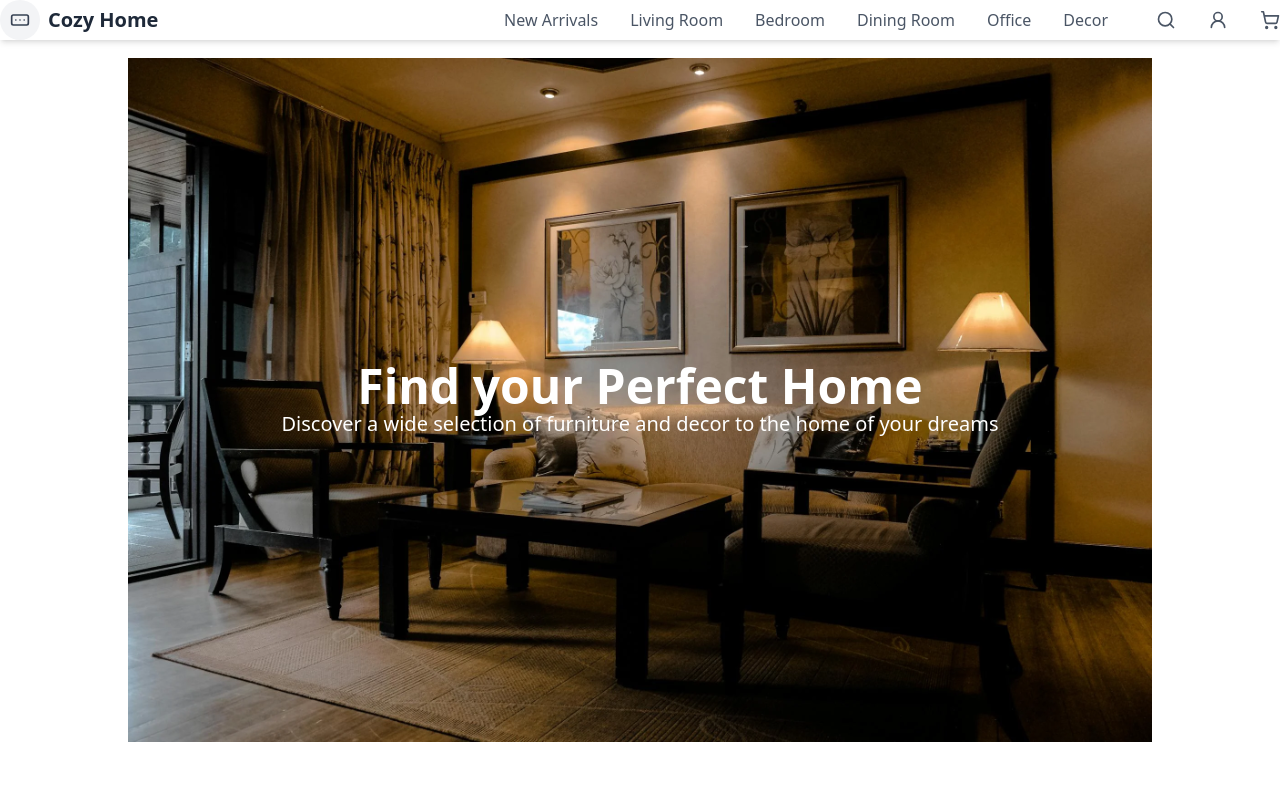
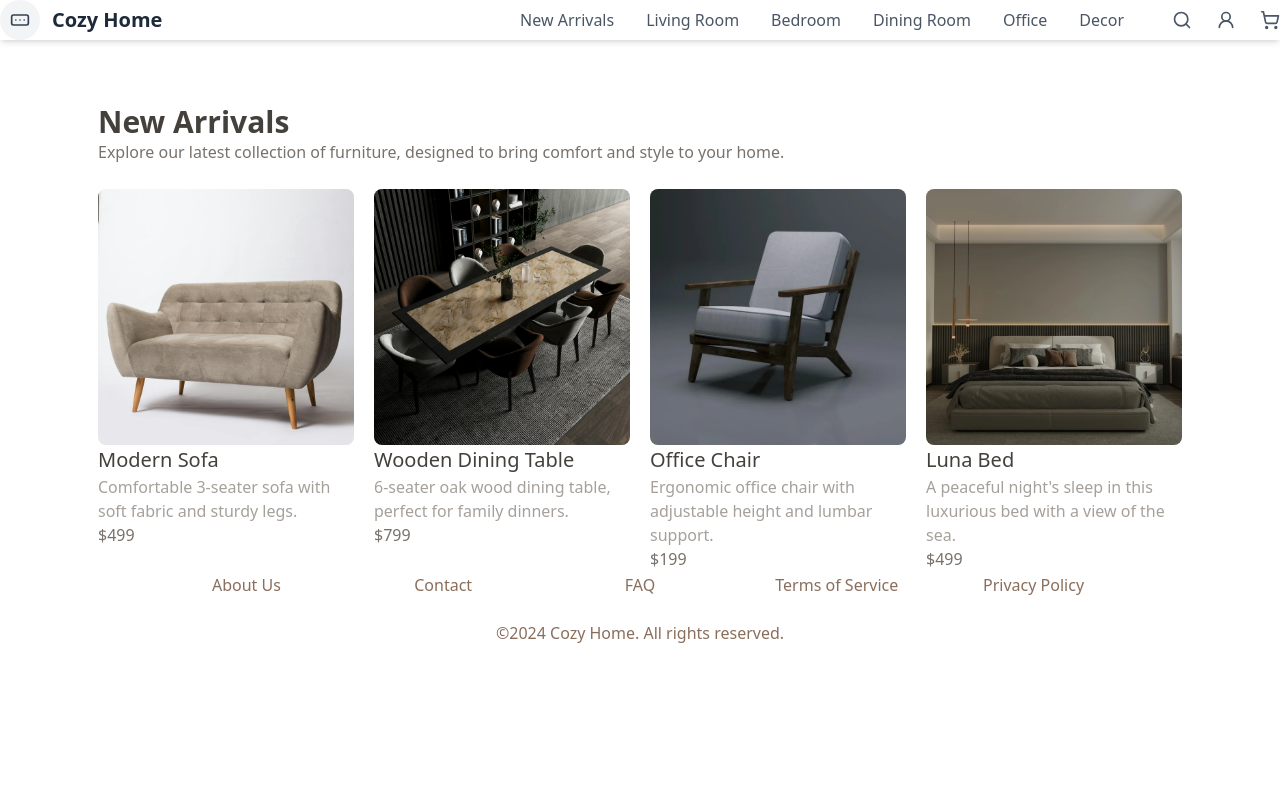
Before and after one commit to FrostScythe/furniture-website, a React (Vite) app: page /new-arrivals in a window 1280 px wide. Shown: the top 800 px of the page. Built offline with nearby package versions, Linux system fonts and the light colour scheme.

Commit message:
Complet of basic project

```diff
--- a/src/App.jsx
+++ b/src/App.jsx
@@ -1,14 +1,21 @@
 // src/App.jsx
 import {  Nav,  Footer} from "./components";
-import Home from "./pages/Home"
+import Home from "./pages/Home";
+import New from "./pages/New";
+import { Route, Routes } from "react-router-dom";
 
 function App() {
   return (
-    <>
+       <main className="flex flex-col gap-16">
       <Nav />
-      <Home />
+      <div>
+        <Routes>
+          <Route path="/" element={<Home />} />
+          <Route path="/new-arrivals" element={<New />} />
+        </Routes>
+      </div>
       <Footer />
-    </>
+      </main>
   );
 }
 
--- a/src/components/Nav.jsx
+++ b/src/components/Nav.jsx
@@ -1,30 +1,36 @@
-import { RectangleEllipsis, Search, UserRound, ShoppingCart } from 'lucide-react';
+import {
+  RectangleEllipsis,
+  Search,
+  UserRound,
+  ShoppingCart,
+} from "lucide-react";
+import { Link } from "react-router-dom";
 
 function Nav() {
   return (
-    <nav className="flex items-center justify-between p-10 shadow-md bg-white my-6">
+    <nav className="flex items-center justify-between p-6 shadow-md bg-white my-6">
       {/* Left: Logo + Company Name */}
-      <div className="flex items-center gap-2">
+      <Link to="/" className="flex items-center gap-3 hover:text-black transition">
         <div className="w-10 h-10 rounded-full bg-gray-100 flex items-center justify-center">
           <RectangleEllipsis className="w-5 h-5 text-gray-700" />
         </div>
         <h3 className="text-xl font-semibold text-gray-800">Cozy Home</h3>
-      </div>
+      </Link>
 
-      {/* Right: Navigation + Icons */}
+      {/* Right: Navigation Links + Icons */}
       <div className="flex items-center gap-12">
         {/* Navigation Links */}
         <div className="hidden md:flex gap-8 text-gray-600 font-medium">
-          <a href="#" className="hover:text-black transition">New Arrivals</a>
-          <a href="#" className="hover:text-black transition">Living Room</a>
-          <a href="#" className="hover:text-black transition">Bedroom</a>
-          <a href="#" className="hover:text-black transition">Dining Room</a>
-          <a href="#" className="hover:text-black transition">Office</a>
-          <a href="#" className="hover:text-black transition">Decor</a>
+          <Link to="/new-arrivals" className="hover:text-black transition">New Arrivals</Link>
+          <Link to="/living-room" className="hover:text-black transition">Living Room</Link>
+          <Link to="/bedroom" className="hover:text-black transition">Bedroom</Link>
+          <Link to="/dining-room" className="hover:text-black transition">Dining Room</Link>
+          <Link to="/office" className="hover:text-black transition">Office</Link>
+          <Link to="/decor" className="hover:text-black transition">Decor</Link>
         </div>
 
         {/* Icons */}
-        <div className="flex items-center gap-8 text-gray-600">
+        <div className="flex items-center gap-6 text-gray-600">
           <button className="hover:text-black transition">
             <Search className="w-5 h-5" />
           </button>
--- a/src/components/NewArrivalSection.jsx
+++ b/src/components/NewArrivalSection.jsx
@@ -1,4 +1,3 @@
-import React from 'react';
 import chairData from "../assets/chair/chairData.js";
 import {ProductGrid} from "./index.js"; // Make sure ProductGrid is a default export
 
--- a/src/main.jsx
+++ b/src/main.jsx
@@ -1,10 +1,13 @@
-import React from 'react';
-import ReactDOM from 'react-dom/client';
-import App from './App';
+import React from "react";
+import ReactDOM from "react-dom/client";
+import App from "./App";
+import { BrowserRouter } from "react-router-dom";
 import './index.css'; // we'll clean styles next
 
-ReactDOM.createRoot(document.getElementById('root')).render(
-    <React.StrictMode>
-        <App/>
-    </React.StrictMode>
+ReactDOM.createRoot(document.getElementById("root")).render(
+  <React.StrictMode>
+    <BrowserRouter>
+      <App />
+    </BrowserRouter>
+  </React.StrictMode>
 );
--- /dev/null
+++ b/src/pages/New.jsx
@@ -0,0 +1,16 @@
+import chairData from "../assets/chair/chairData.js";
+import { ProductGrid } from "../components/"; // Make sure ProductGrid is a default export
+
+function New() {
+    return (
+        <section className="px-4 py-10" style={{display: "flex", justifyContent: "center"}}>
+            <div className="max-w-7xl mx-auto text-left mb-8">
+                <h2 className="text-3xl font-bold text-stone-700 py-4 mt-4">New Arrivals</h2>
+                <h5 className="text-m text-stone-500 py-9 mb-8" style={{marginBottom:"25px"}}>Explore our latest collection of furniture, designed to bring comfort and style to your home.</h5>
+            <ProductGrid products={chairData}/>
+            </div>
+        </section>
+    );
+}
+
+export default New;
```
